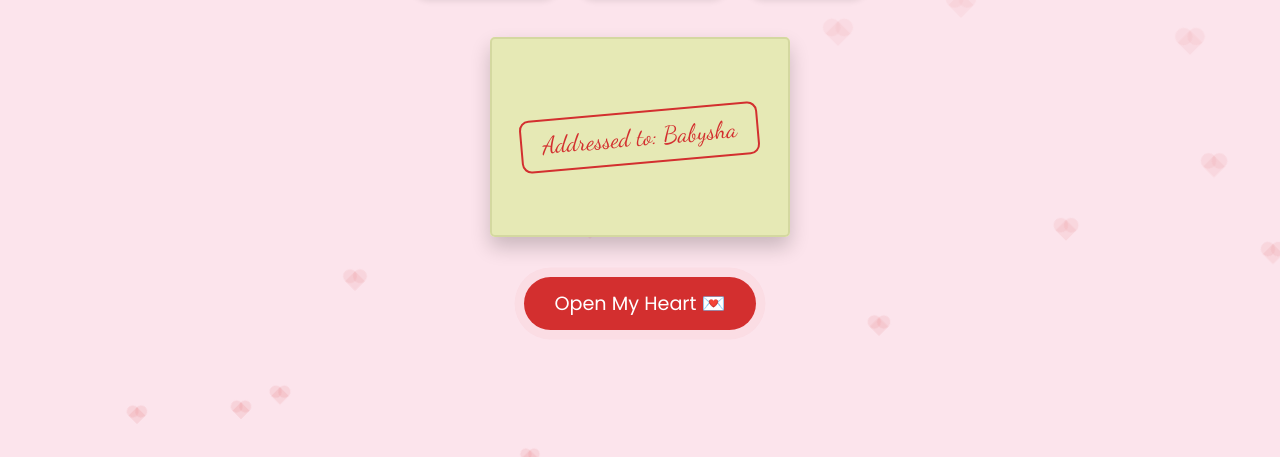
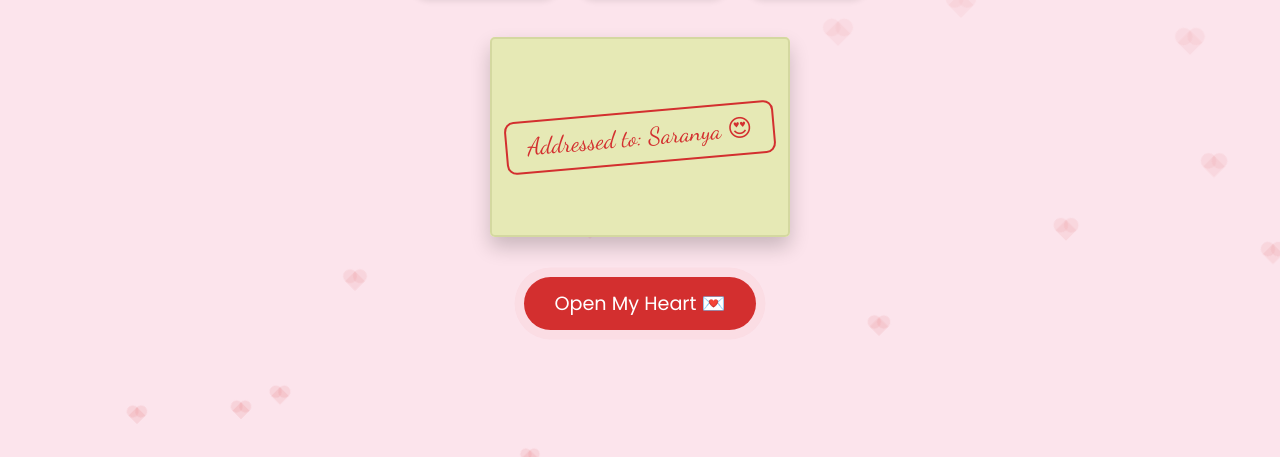
Before and after one commit to srithar-zoro/love, a plain HTML site: page index.html in a window 1280 px wide. Shown: the part 343-800 px from the top of the page. Drawn offline with Linux system fonts and the light colour scheme.

Commit message:
Update index.html

```diff
--- a/index.html
+++ b/index.html
@@ -28,7 +28,7 @@
         <div class="envelope-wrapper" id="envelopeWrapper">
             <div class="envelope">
                 <div class="front">
-                    <div class="seal">Addressed to: Babysha</div>
+                    <div class="seal">Addressed to: Saranya 😍</div>
                 </div>
                 <div class="card">
                     <div class="card-content">
```
